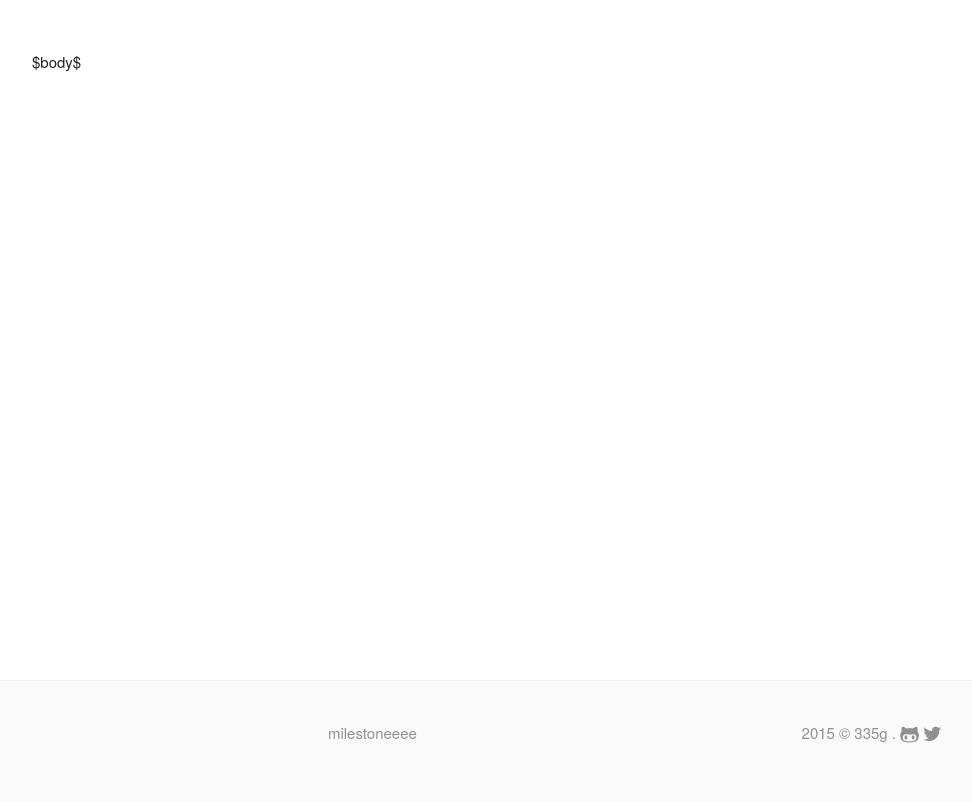
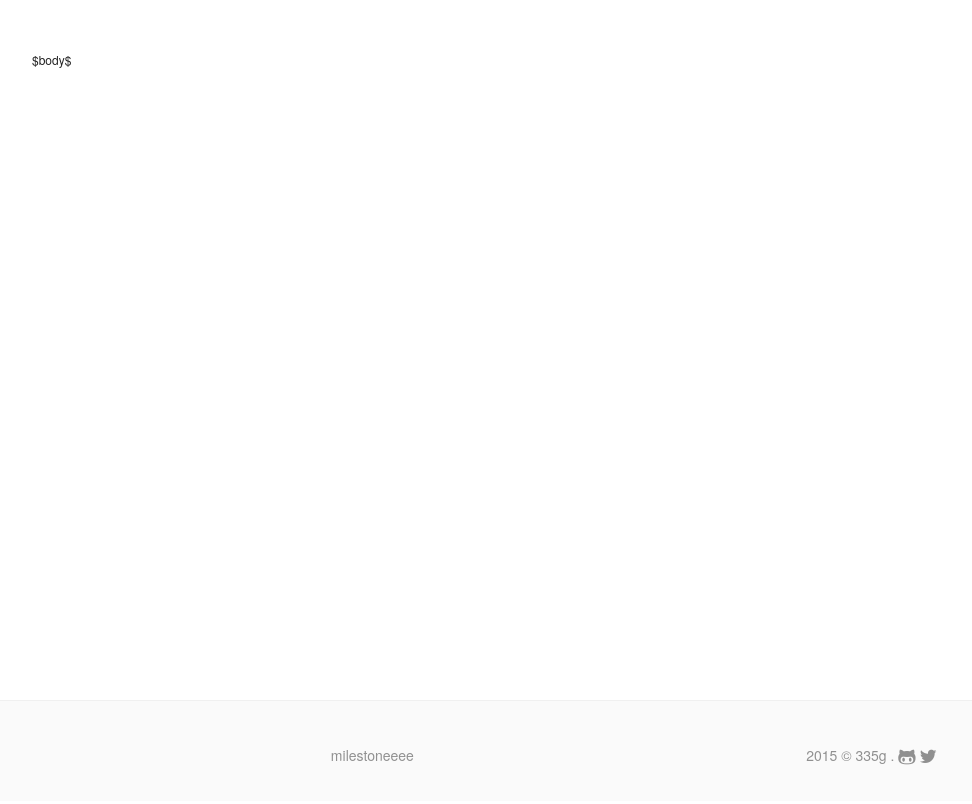
Before and after one commit to 335g/335g.github.io, a plain HTML site: page weblog/templates/default.html in a window 1280 px wide. Shown: the whole page, without its empty margins (18-990 px from the left). Drawn offline with Linux system fonts and the light colour scheme.

Commit message:
Edit css

```diff
--- a/weblog/css/style.css
+++ b/weblog/css/style.css
@@ -14,7 +14,13 @@
 .post-title a:hover { color: #000000; }
 .post-title a:active { color: #000000; }
 
-div { display: block; }
+div {
+  display: block;
+}
+
+html {
+  font-size: 10px;
+}
 
 html, body {
   height: 100%;
@@ -69,57 +75,67 @@ footer {
   font-weight: 400;
 }
 
+#copyright, #sns {
+  display: inline;
+}
+
 /** responsive **/
 
 @media (min-width:  300px){
-  #footer .contents{ font-size: 2.0rem; padding: 7.0rem 1.0rem; }
-  #site-wrap{ margin-bottom: -200px; }
-  footer, #site-wrap:after{ height: 200px; }
+  body { font-size: 1.8rem; }
+  #footer .contents{ font-size: 2.0rem; padding: 4.25rem 0.0rem; }
+  #site-wrap{ margin-bottom: -15.0rem; }
+  footer, #site-wrap:after{ height: 15.0rem; }
   #contents{ padding: 5.0rem 0.5rem 2.0rem; }
   .post-title { font-size: 2.0rem; }
   .posted-date { font-size: 1.4rem; }
   .post-description { font-size: 1.4rem; padding-left: 2.7rem; }
 }
 @media (min-width:  400px){
-  #footer .contents{ font-size: 1.8rem; padding: 6.0rem 1.5rem; }
-  #site-wrap{ margin-bottom: -180px; }
-  footer, #site-wrap:after{ height: 180px; }
+  body { font-size: 1.6rem; }
+  #footer .contents{ font-size: 2.0rem; padding: 4.25rem 0.0rem; }
+  #site-wrap{ margin-bottom: -15.0rem; }
+  footer, #site-wrap:after{ height: 15.0rem; }
   #contents{ padding: 5.0rem 1.0rem 2.0rem; }
   .post-title { font-size: 2.0rem; }
   .posted-date { font-size: 1.4rem; }
   .post-description { font-size: 1.4rem; padding-left: 2.7rem; }
 }
 @media (min-width:  550px){
-  #footer .contents{ font-size: 1.6rem; padding: 5.0rem 1.8rem; }
-  #site-wrap{ margin-bottom: -150px; }
-  footer, #site-wrap:after{ height: 150px; }
+  body { font-size: 1.4rem; }
+  #footer .contents{ font-size: 2.0rem; padding: 4.25rem 0.0rem; }
+  #site-wrap{ margin-bottom: -15.0rem; }
+  footer, #site-wrap:after{ height: 15.0rem; }
   #contents{ padding: 5.0rem 2.0rem 2.0rem; }
   .post-title { font-size: 2.0rem; }
   .posted-date { font-size: 1.4rem; }
   .post-description { font-size: 1.4rem; padding-left: 2.7rem; }
 }
 @media (min-width:  750px){
-  #footer .contents{ font-size: 1.5rem; padding: 4.0rem 2.0rem; }
-  #site-wrap{ margin-bottom: -120px; }
-  footer, #site-wrap:after{ height: 120px; }
+  body { font-size: 1.2rem; }
+  #footer .contents{ font-size: 1.4rem; padding: 4.3rem 0.0rem; }
+  #site-wrap{ margin-bottom: -10.0rem; }
+  footer, #site-wrap:after{ height: 10.0rem; }
   #contents{ padding: 5.0rem 5.0rem 2.0rem; }
   .post-title { font-size: 2.0rem; }
   .posted-date { font-size: 1.4rem; }
   .post-description { font-size: 1.4rem; padding-left: 2.7rem; }
 }
 @media (min-width: 1000px){
-  #footer .contents{ font-size: 1.5rem; padding: 4.0rem 2.0rem; }
-  #site-wrap{ margin-bottom: -120px; }
-  footer, #site-wrap:after{ height: 120px; }
+  body { font-size: 1.2rem; }
+  #footer .contents{ font-size: 1.4rem; padding: 4.3rem 0.0rem; }
+  #site-wrap{ margin-bottom: -10.0rem; }
+  footer, #site-wrap:after{ height: 10.0rem; }
   #contents{ padding: 5.0rem 5.0rem 2.0rem; }
   .post-title { font-size: 2.0rem; }
   .posted-date { font-size: 1.4rem; }
   .post-description { font-size: 1.4rem; padding-left: 2.7rem; }
 }
 @media (min-width: 1200px){
-  #footer .contents{ font-size: 1.5rem; padding: 4.0rem 2.0rem; }
-  #site-wrap{ margin-bottom: -120px; }
-  footer, #site-wrap:after{ height: 120px; }
+  body { font-size: 1.2rem; }
+  #footer .contents{ font-size: 1.4rem; padding: 4.3rem 0.0rem; }
+  #site-wrap{ margin-bottom: -10.0rem; }
+  footer, #site-wrap:after{ height: 10.0rem; }
   #contents{ padding: 5.0rem 5.0rem 2.0rem; }
   .post-title { font-size: 2.0rem; }
   .posted-date { font-size: 1.4rem; }
--- a/weblog/templates/default.html
+++ b/weblog/templates/default.html
@@ -22,15 +22,19 @@
   <footer id="footer">
     <div class="contents">
       <div class="container">
-
+        <div class="row">
           <div class="one-half column">
+            <div id="milestoneeee">
               <a href="http://335g.github.io">
                 milestoneeee
               </a>
             </div>
-
+          </div>
           <div class="one-half column">
+            <div id="copyright">
               2015 © 335g .
+            </div>
+            <div id="sns">
               <a href="http://github.com/335g">
                 <i class="fa fa-github-alt fa-lg"></i>
               </a>
@@ -38,7 +42,8 @@
                 <i class="fa fa-twitter fa-lg"></i>
               </a>
             </div>
-
+          </div>
+        </div>
       </div>
     </div>
   </footer>
```
Also changed, not shown: 1 other file. Lines whose indentation alone changed are shown as unchanged.
